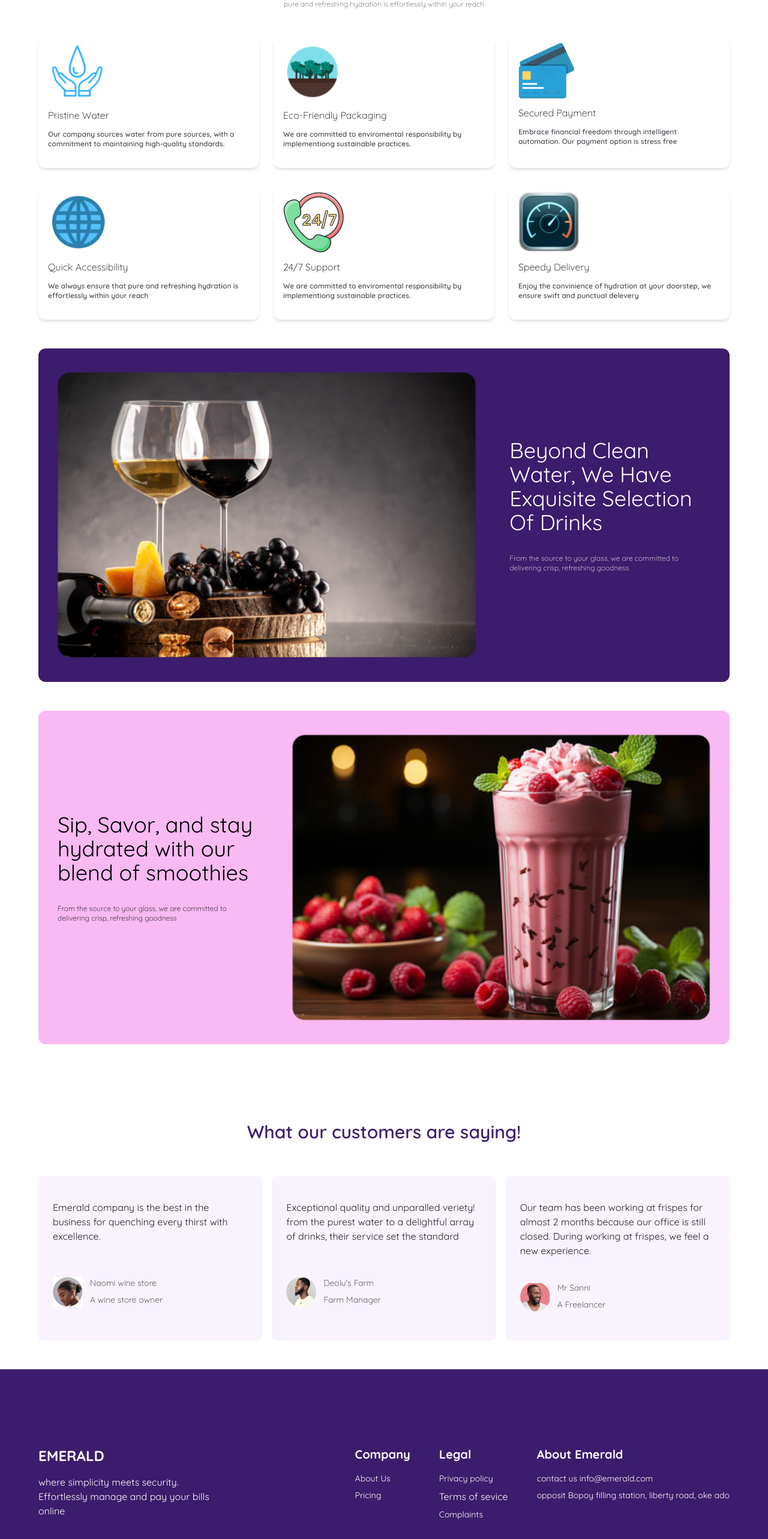
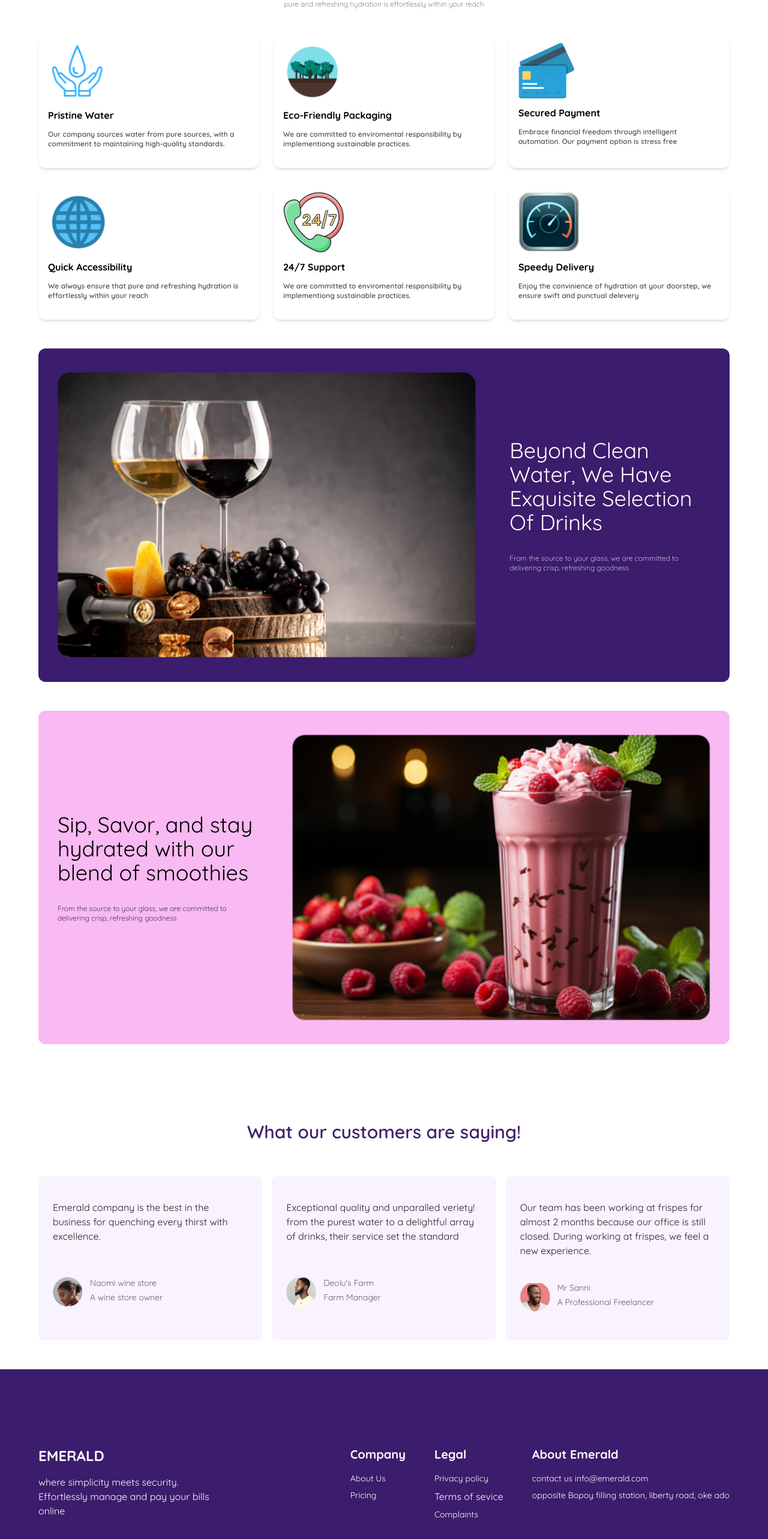
Before and after one commit to Emerald-products/Emarald-product, a React (Vite) app: page / in a window 1280 px wide. Shown: the part 813-3379 px from the top of the page at 60% size. Built offline with nearby package versions, Linux system fonts and the light colour scheme.

Commit message:
- Restyling the benefit and footer session - Restyling login page

```diff
--- a/src/Pages/LogIn.jsx
+++ b/src/Pages/LogIn.jsx
@@ -49,7 +49,7 @@ const LogIn = () => {
         </p>
         <form
           onSubmit={handleSubmit}
-          className="flex flex-col rounded mt-6 w-full items-center"
+          className="flex flex-col rounded mt-6 w-full"
         >
           <label className="pr-4" htmlFor="">
             Email
@@ -58,7 +58,7 @@ const LogIn = () => {
             type="text"
             value={email}
             onChange={handleUseremailChange}
-            placeholder="Email address"
+            placeholder="Email Address"
             className="border-[#D9D9D9] rounded-lg w-full bg-[#D9D9D9] text-xs text-[#232323] py-4 pl-4 mb-2 pr-7"
           />
           <label className="pr-4" htmlFor="">
--- a/src/components/Benefit.jsx
+++ b/src/components/Benefit.jsx
@@ -20,7 +20,7 @@ const Benefit = () => {
       <div className="grid md:grid-cols-3 gap-6 my-4">
         <div className="rounded-xl shadow-md px-4 py-2 hover:scale-105 duration-300">
           <img src={hand} alt="" sizes={20} />
-          <h3 className="font-light text-md mt-3 mb-3">Pristine Water</h3>
+          <h3 className="text-md mt-3 mb-3 font-bold">Pristine Water</h3>
           <p className="text-xs text-[#52525B] font-semibold mb-6">
             Our company sources water from pure sources, with a commitment to
             maintaining high-quality standards.
@@ -28,7 +28,7 @@ const Benefit = () => {
         </div>
         <div className="rounded-xl shadow-md px-4 py-2 hover:scale-105 duration-300">
           <img src={icon} alt="" />
-          <h3 className="font-light text-md mt-3 mb-3">
+          <h3 className="font-bold text-md mt-3 mb-3">
             Eco-Friendly Packaging{" "}
           </h3>
           <p className="text-xs text-[#52525B] font-semibold mb-6">
@@ -38,7 +38,7 @@ const Benefit = () => {
         </div>
         <div className="rounded-xl shadow-md px-4 py-2 hover:scale-105 duration-300">
           <img src={credit} alt="" />
-          <h3 className="font-light text-md mt-3 mb-3">Secured Payment </h3>
+          <h3 className="font-bold text-md mt-3 mb-3">Secured Payment </h3>
           <p className="text-xs text-[#52525B] font-semibold mb-6">
             Embrace financial freedom through intelligent automation. Our
             payment option is stress free
@@ -46,7 +46,7 @@ const Benefit = () => {
         </div>
         <div className="rounded-xl shadow-md px-4 py-2 hover:scale-105 duration-300 mt-2">
           <img src={globe} alt="" />
-          <h3 className="font-light text-md mt-3 mb-3">Quick Accessibility </h3>
+          <h3 className="font-bold text-md mt-3 mb-3">Quick Accessibility </h3>
           <p className="text-xs text-[#52525B] font-semibold mb-6">
             We always ensure that pure and refreshing hydration is effortlessly
             within your reach
@@ -54,7 +54,7 @@ const Benefit = () => {
         </div>
         <div className="rounded-xl shadow-md px-4 py-2 hover:scale-105 duration-300 mt-2">
           <img src={call} alt="" />
-          <h3 className="font-light text-md mt-3 mb-3">24/7 Support </h3>
+          <h3 className="font-bold text-md mt-3 mb-3">24/7 Support </h3>
           <p className="text-xs text-[#52525B] font-semibold mb-6">
             We are committed to enviromental responsibility by implementiong
             sustainable practices.
@@ -62,7 +62,7 @@ const Benefit = () => {
         </div>
         <div className="rounded-xl shadow-md px-4 py-2 hover:scale-105 duration-300 mt-2">
           <img src={delivery} alt="" />
-          <h3 className="font-light text-md mt-3 mb-3">Speedy Delivery </h3>
+          <h3 className="font-bold text-md mt-3 mb-3">Speedy Delivery </h3>
           <p className="text-xs text-[#52525B] font-semibold mb-6">
             Enjoy the convinience of hydration at your doorstep, we ensure swift
             and punctual delevery
--- a/src/components/Footer.jsx
+++ b/src/components/Footer.jsx
@@ -24,7 +24,7 @@ const Footer = () => {
         <h5 className="text-xl font-bold mb-4">About Emerald</h5>
         <p className="mb-2 text-sm">contact us info@emerald.com</p>
         <p className="mb-2 text-sm">
-          opposit Bopoy filling station, liberty road, oke ado
+          opposite Bopoy filling station, liberty road, oke ado
         </p>
       </div>
     </div>
--- a/src/components/Review.jsx
+++ b/src/components/Review.jsx
@@ -1,4 +1,4 @@
-import mask from "../assets/Mask group.jpg";
+import mask from "../assets/Mask group.png";
 import kingsley from "../assets/kingsley-osei-abrah-9KmzY22Tz-4-unsplash 1.jpg";
 import king from "../assets/king.jpg";
 
@@ -17,7 +17,7 @@ const Review = () => {
           <div className="flex mb-8 mt-6 gap-3 font-light">
             <img src={mask} alt="" className="mt-6" />
             <div className="mt-6">
-              <p className=" text-sm mb-2">Naomi wine store</p>
+              <p className=" text-sm mb-1">Naomi wine store</p>
               <h4 className="text-sm">A wine store owner</h4>
             </div>
           </div>
@@ -30,7 +30,7 @@ const Review = () => {
           <div className="flex mt-4 gap-3 font-light">
             <img src={kingsley} alt="" className="rounded-[50%] mt-6" />
             <div className="mt-6">
-              <p className=" text-sm mb-2">Deolu's Farm</p>
+              <p className=" text-sm mb-1">Deolu's Farm</p>
               <h4 className="text-sm">Farm Manager</h4>
             </div>
           </div>
@@ -42,8 +42,8 @@ const Review = () => {
           <div className="flex mt-4 gap-3 font-light">
             <img src={king} alt="" className="rounded-[50%] mt-6" />
             <div className="mt-6">
-              <p className=" text-sm mb-2">Mr Sanni</p>
-              <h4 className="text-sm">A Freelancer</h4>
+              <p className=" text-sm mb-1">Mr Sanni</p>
+              <h4 className="text-sm">A Professional Freelancer</h4>
             </div>
           </div>
         </div>
```
Also changed, not shown: src/assets/Mask group.jpg (deleted), src/assets/Mask group.png (added).
